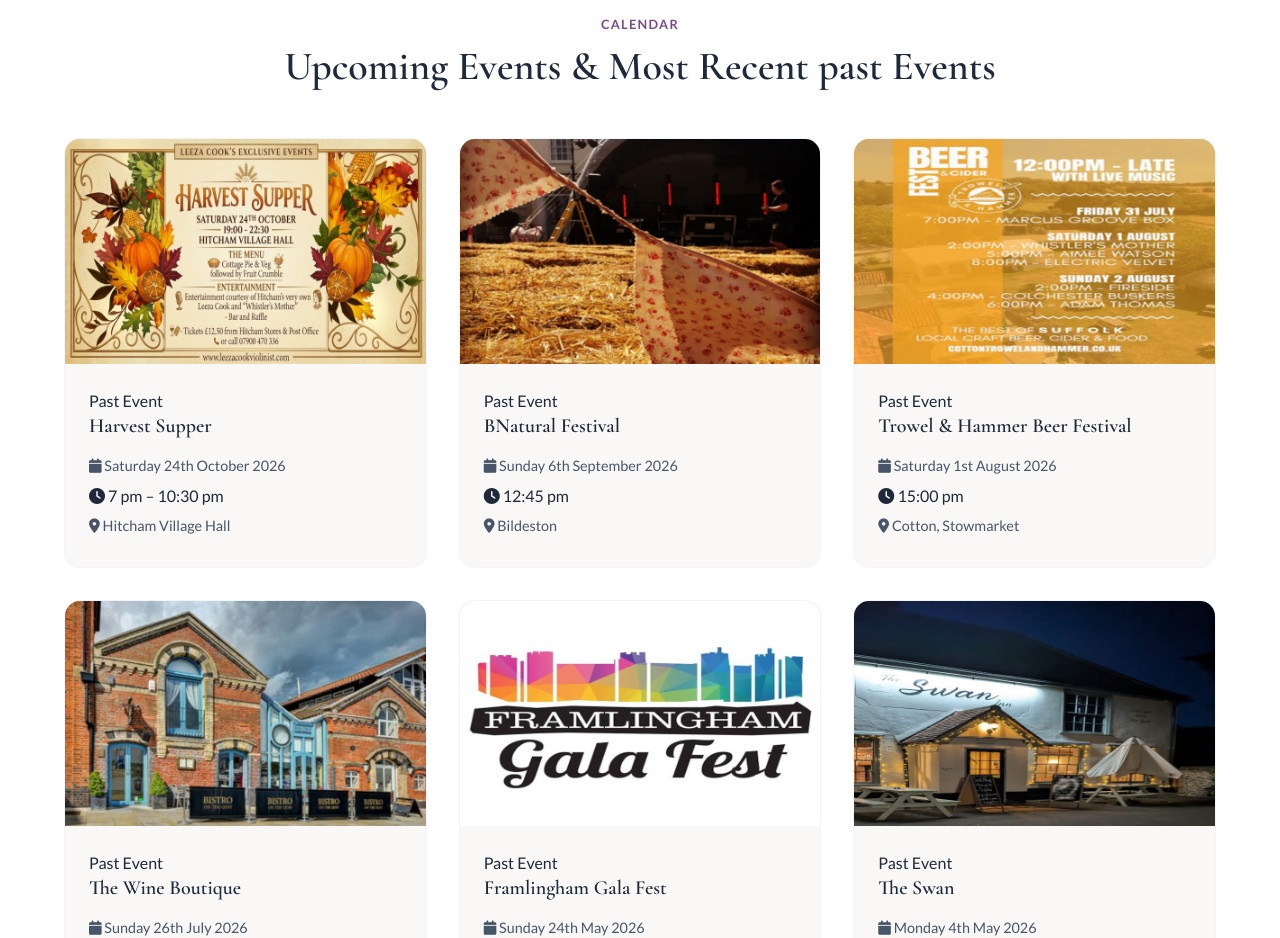
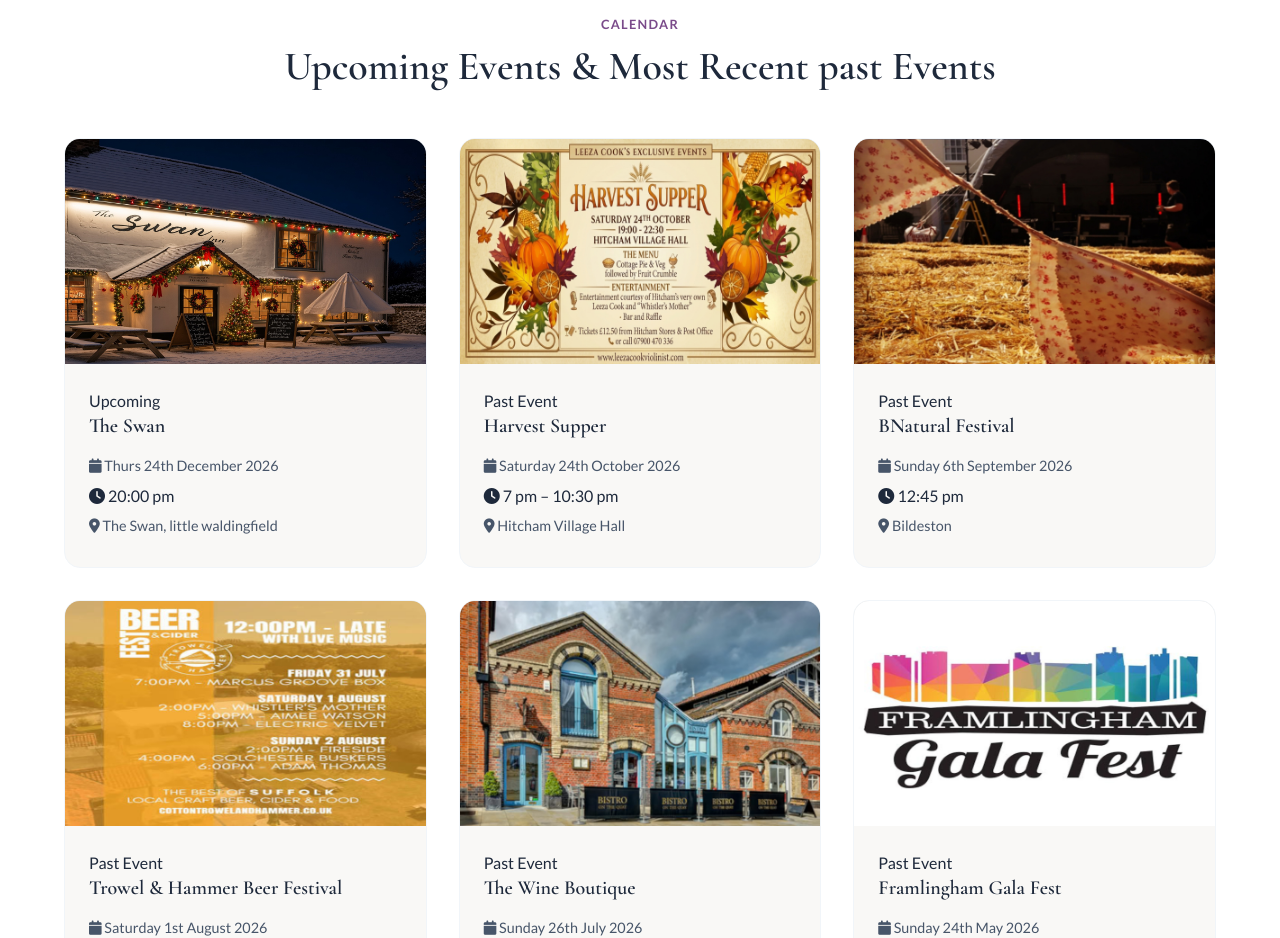
Before and after one commit to leezacook1972/Leeza-website, a plain HTML site: page index.html in a window 1280 px wide. Shown: the part 2520-3458 px from the top of the page. Drawn offline with nearby package versions, Linux system fonts and the light colour scheme.

Commit message:
Add files via upload

```diff
--- a/index.html
+++ b/index.html
@@ -1090,6 +1090,20 @@ Whether you’re planning an intimate ceremony, a relaxed garden reception, or a
         <div class="events-grid">
 
             <!-- Event 1 -->
+<div class="event-card" data-date="2026-12-24">
+    <div class="event-image">
+        <img src="./image/SwanFestive.jpg" alt="The Swan">
+    </div>
+    <div class="event-content">
+        <span class="event-status-badge badge-upcoming">Upcoming</span>
+        <h3>The Swan</h3>
+        <p class="event-date"><i class="fas fa-calendar"></i> Thurs 24th December 2026</p>
+        <p class="event-time"><i class="fas fa-clock"></i> 20:00 pm</p>
+        <p class="event-location"><i class="fas fa-map-marker-alt"></i> The Swan, little waldingfield</p>
+    </div>
+      </div>
+
+            <!-- Event 2 -->
 <div class="event-card" data-date="2026-10-24">
     <div class="event-image">
         <img src="./image/Leeza-event01.jpeg" alt="Harvest Supper">
@@ -1103,7 +1117,7 @@ Whether you’re planning an intimate ceremony, a relaxed garden reception, or a
     </div>
       </div>
 
-            <!-- Event 2 -->
+            <!-- Event 3 -->
 <div class="event-card" data-date="2026-09-06">
     <div class="event-image">
         <img src="./image/BN-03.jpg" alt="BNatural Festival">
@@ -1117,7 +1131,7 @@ Whether you’re planning an intimate ceremony, a relaxed garden reception, or a
     </div>
       </div>
 
-                <!-- Event 3 -->
+                <!-- Event 4 -->
 <div class="event-card" data-date="2026-08-01">
     <div class="event-image">
         <img src="./image/T&H.jpg" alt="Trowel & Hammer Beer Festival">
@@ -1131,7 +1145,7 @@ Whether you’re planning an intimate ceremony, a relaxed garden reception, or a
     </div>
       </div>
 
-                <!-- Event 4 -->
+                <!-- Event 5 -->
 <div class="event-card" data-date="2026-07-26">
     <div class="event-image">
         <img src="./image/WB.jpg" alt="The Wine Boutique">
@@ -1145,7 +1159,7 @@ Whether you’re planning an intimate ceremony, a relaxed garden reception, or a
     </div>
       </div>
 
-                <!-- Event 5 -->
+                <!-- Event 6 -->
 <div class="event-card" data-date="2026-05-24">
     <div class="event-image">
         <img src="./image/FGF.jpg" alt="Framlingham Gala Fest">
@@ -1159,7 +1173,7 @@ Whether you’re planning an intimate ceremony, a relaxed garden reception, or a
     </div>
       </div>
 
-                <!-- Event 6 -->
+                <!-- Event 7 -->
 <div class="event-card" data-date="2026-05-04">
     <div class="event-image">
         <img src="./image/swan.jpg" alt="The Swan">
@@ -1173,7 +1187,7 @@ Whether you’re planning an intimate ceremony, a relaxed garden reception, or a
     </div>
       </div>
 
-                <!-- Event 7 -->
+                <!-- Event 8 -->
 <div class="event-card" data-date="2026-04-03">
     <div class="event-image">
         <img src="./image/MOT.jpg" alt="Halstead MOT Services">
@@ -1187,7 +1201,7 @@ Whether you’re planning an intimate ceremony, a relaxed garden reception, or a
     </div>
       </div>
 
-                <!-- Event 8 -->
+                <!-- Event 9 -->
 <div class="event-card" data-date="2026-03-18">
     <div class="event-image">
         <img src="./image/CH.jpg" alt="Irish Night">
@@ -1202,7 +1216,7 @@ Whether you’re planning an intimate ceremony, a relaxed garden reception, or a
       </div>
 
 
-                      <!-- Event 9 -->
+                      <!-- Event 10 -->
 <div class="event-card" data-date="2025-09-05">
     <div class="event-image">
         <img src="./image/BN-04.jpg" alt="BNatural Festival">
@@ -1216,7 +1230,7 @@ Whether you’re planning an intimate ceremony, a relaxed garden reception, or a
     </div>
       </div>
 
-                      <!-- Event 10 -->
+                      <!-- Event 11 -->
 <div class="event-card" data-date="2025-08-30">
     <div class="event-image">
         <img src="./image/EB.jpg" alt="Eight Bells Pub">
@@ -1230,7 +1244,7 @@ Whether you’re planning an intimate ceremony, a relaxed garden reception, or a
     </div>
       </div>
 
-                <!-- Event 11 -->
+                <!-- Event 12 -->
 <div class="event-card" data-date="2025-06-21">
     <div class="event-image">
         <img src="./image/SS2025.jpg" alt="Summer Solstice 2025">
@@ -1245,7 +1259,7 @@ Whether you’re planning an intimate ceremony, a relaxed garden reception, or a
       </div>
 
 
-                <!-- Event 12 -->
+                <!-- Event 13 -->
 <div class="event-card" data-date="2025-03-17">
     <div class="event-image">
         <img src="./image/PW.jpg" alt="Paddy's Weekend">
```
